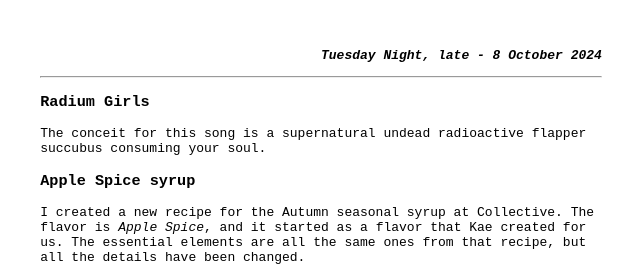
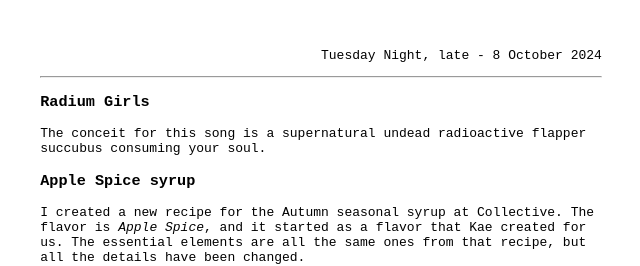
Before and after one commit to popempire/hjhw, a Jekyll site: the page built from _posts/2024-10-08-tuesday.md, in a window 1280 px wide. Shown: the top 266 px of the page, without its empty margins (319-959 px from the left). Built offline with Jekyll 4.4.1, drawn with Linux system fonts in a browser that asks for light colours.

Commit message:
Update style.css

```diff
--- a/css/style.css
+++ b/css/style.css
@@ -9,7 +9,10 @@
 
 header {
   text-align: right;
-  font-style: italic;
+}
+
+header h1 {
+  text-align: center;
   font-weight: bold;
 }
 
```
